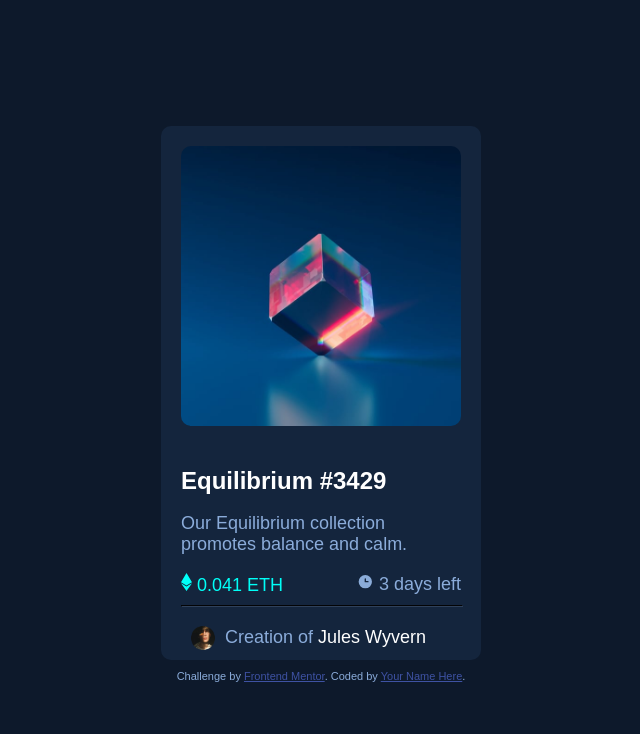
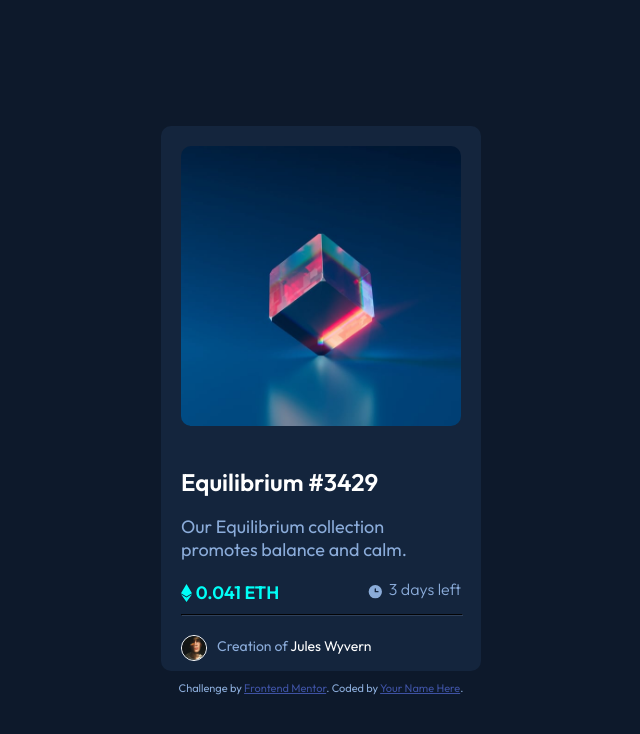
Before and after one commit to ckullo/FeM-NFT-Card-Preview, a website: page index.html in a window 1280 px wide. Shown: the whole page, without its empty margins (319-959 px from the left). Drawn offline with Linux system fonts and the light colour scheme.

Commit message:
Update css for avatar and font weight

```diff
--- a/css/style.css
+++ b/css/style.css
@@ -36,6 +36,16 @@ body .container img {
   margin: 20px;
 }
 
+h1 {
+  color: var(--color-white);
+  font-weight: 600;
+  font-size: 24px;
+}
+
+p {
+  font-weight: 400;
+}
+
 .container-description {
   width: 280px;
   margin-top: 10px;
@@ -43,14 +53,27 @@ body .container img {
   margin-right: auto;
 }
 
-h1 {
-  color: var(--color-white);
-  font-weight: 700;
-  font-size: 24px;
+.container-price {
+  width: 280px;
+  margin-top: 10px;
+  margin-left: auto;
+  margin-right: auto;
+}
+
+.icon,
+.value,
+.period {
+  vertical-align: middle;
 }
 
 .value {
   color: var(--primary-cyan);
+  font-weight: 600;
+}
+
+.period {
+  font-weight: 300;
+  font-size: 16px;
 }
 
 .container hr {
@@ -63,15 +86,25 @@ h1 {
 .container .avatar {
   vertical-align: middle;
   width: 24px;
-  margin: 10px;
+  margin: 10px 10px 10px 0px;
+
+  border: 0.5px solid var(--color-white);
+  border-radius: 50%;
 }
 
 .container-creator {
   width: 280px;
+  font-weight: 400;
+  font-size: 14px;
 }
 
 .creator-name {
   color: var(--color-white);
+}
+
+.creator-name:hover,
+h1:hover {
+  color: var(--primary-cyan);
 }
 
 .attribution {
--- a/index.html
+++ b/index.html
@@ -5,6 +5,7 @@
     <meta name="viewport" content="width=device-width, initial-scale=1.0" />
     <!-- displays site properly based on user's device -->
 
+    <!-- fav icon -->
     <link
       rel="icon"
       type="image/png"
@@ -16,28 +17,43 @@
     <link href="./css/style.css" rel="stylesheet" />
 
     <!-- font -->
+    <link
+      rel="stylesheet"
+      href="https://fonts.googleapis.com/css2?family=Outfit:wght@300;400;600&display=swap"
+    />
 
     <title>Frontend Mentor | NFT preview card component</title>
   </head>
   <body>
     <main>
       <div class="container">
-        <img src="./images/image-equilibrium.jpg" />
+        <img src="./images/image-equilibrium.jpg" alt="image-equilibrium" />
         <div class="container-description">
           <h1>Equilibrium #3429</h1>
           <p>
             Our Equilibrium collection promotes balance and calm.
           </p>
-
-          <svg width="11" height="18" xmlns="http://www.w3.org/2000/svg">
+        </div>
+        <div class="container-price">
+          <svg
+            width="11"
+            height="18"
+            class="icon"
+            xmlns="http://www.w3.org/2000/svg"
+          >
             <path
               d="M11 10.216 5.5 18 0 10.216l5.5 3.263 5.5-3.262ZM5.5 0l5.496 9.169L5.5 12.43 0 9.17 5.5 0Z"
               fill="#00FFF8"
             />
           </svg>
           <span class="value">0.041 ETH</span>
-          <span style="float: right;">
-            <svg width="17" height="17" xmlns="http://www.w3.org/2000/svg">
+          <span class="period" style="float: right;">
+            <svg
+              width="18"
+              height="18"
+              class="icon"
+              xmlns="http://www.w3.org/2000/svg"
+            >
               <path
                 d="M8.305 2.007a6.667 6.667 0 1 0 0 13.334 6.667 6.667 0 0 0 0-13.334Zm2.667 7.334H8.305a.667.667 0 0 1-.667-.667V6.007a.667.667 0 0 1 1.334 0v2h2a.667.667 0 0 1 0 1.334Z"
                 fill="#8BACD9"
```
